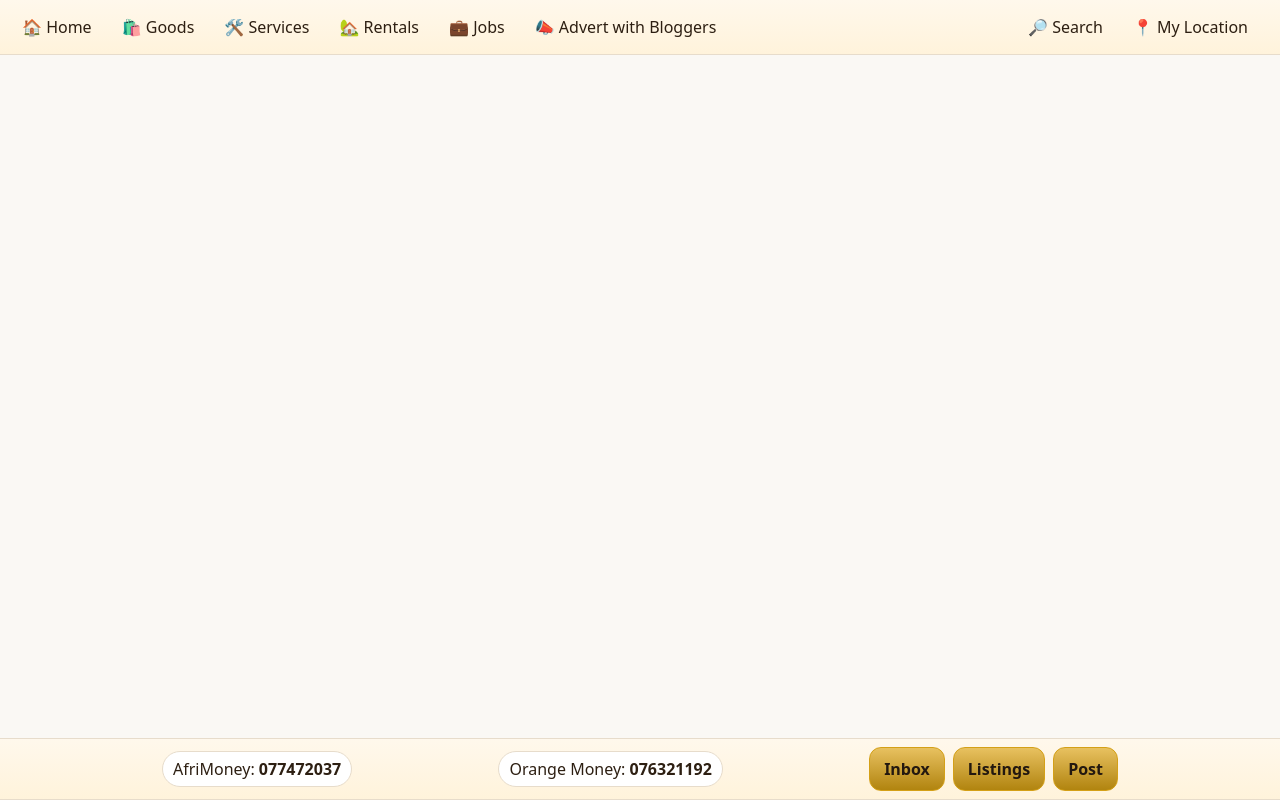
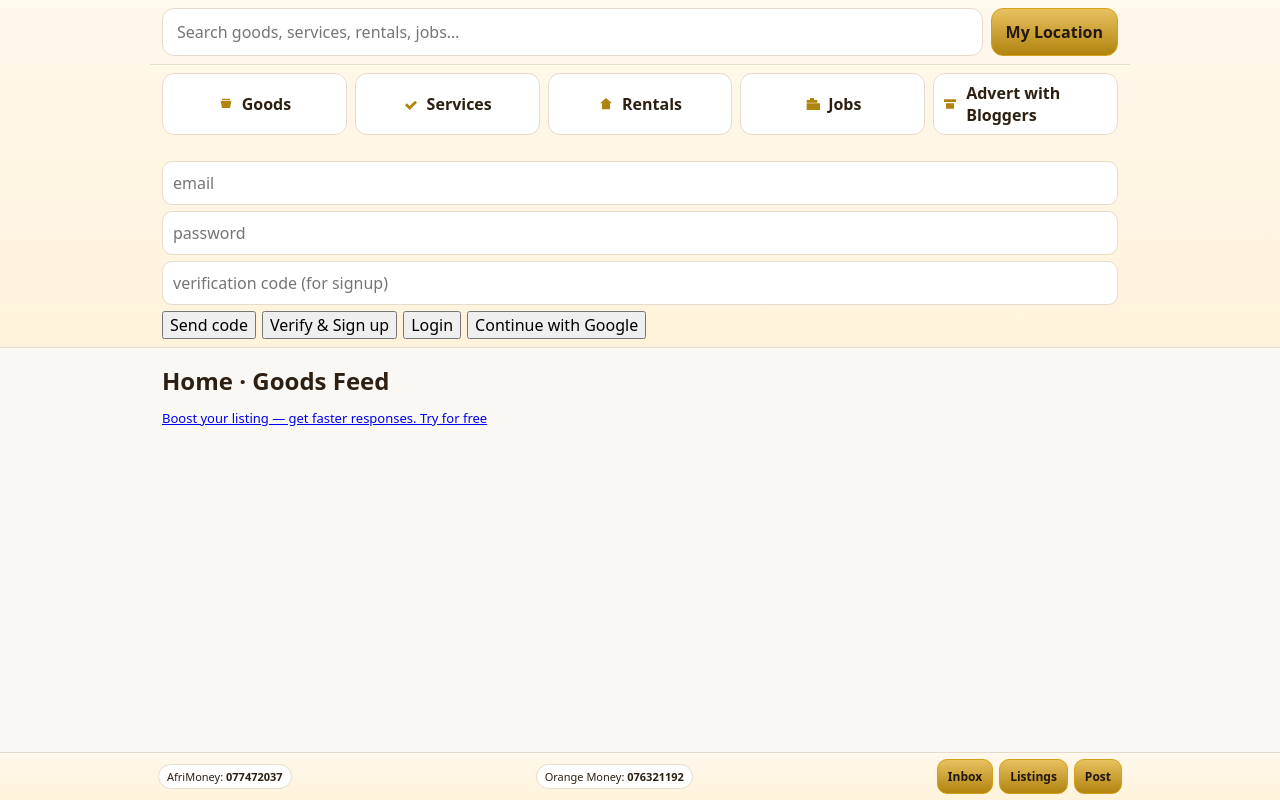
Before and after one commit to patrickses1/slemarket, a plain HTML site: page index.html in a window 1280 px wide. Drawn offline with Linux system fonts and the light colour scheme.

Commit message:
Update index.html

```diff
--- a/index.html
+++ b/index.html
@@ -6,12 +6,15 @@
   <title>Sleconomicmarket</title>
   <meta name="description" content="Local marketplace for Sierra Leone — goods, services, rentals, jobs, and blogger ads." />
 
-  <!-- Favicons / logo (optional; drop your own files in repo root) -->
+  <!-- Favicons (optional) -->
   <link rel="icon" type="image/png" sizes="32x32" href="./sleco-slmap-favicon-32.png">
   <link rel="icon" type="image/png" sizes="48x48" href="./sleco-slmap-favicon-48.png">
   <link rel="icon" type="image/png" sizes="192x192" href="./sleco-slmap-favicon-192.png">
   <link rel="icon" type="image/png" sizes="512x512" href="./sleco-slmap-favicon-512.png">
   <link rel="apple-touch-icon" href="./apple-touch-icon-slmap.png">
+
+  <!-- Google Identity Services (for Google Sign-In on phones) -->
+  <script src="https://accounts.google.com/gsi/client" async defer></script>
 
   <style>
     :root{
@@ -21,13 +24,26 @@
     }
     *{box-sizing:border-box} html,body{height:100%}
     body{margin:0;font-family:system-ui,-apple-system,Segoe UI,Roboto,Inter,Arial,sans-serif;background:var(--bg);color:var(--fg)}
-    header,footer{background:linear-gradient(180deg,#fff8ec,#fff3db);border-bottom:1px solid var(--border)}
-    header{position:sticky;top:0;z-index:10}
-    nav{display:flex;gap:10px;flex-wrap:wrap;align-items:center;padding:10px 12px}
-    nav a{color:var(--fg);text-decoration:none;padding:6px 10px;border-radius:10px}
-    nav a:hover{background:#fff6e7}
-    .spacer{flex:1}
-    #authArea button{margin-left:6px}
+
+    header{position:sticky;top:0;z-index:10;background:linear-gradient(180deg,#fff8ec,#fff3db);border-bottom:1px solid var(--border)}
+    /* Top search row (big) */
+    .topbar{display:grid;grid-template-columns:1fr auto;gap:8px;align-items:center;max-width:980px;margin:0 auto;padding:8px 12px;border-bottom:1px solid var(--border)}
+    .topbar input{width:100%;padding:12px 14px;border:1px solid var(--border);border-radius:12px;background:#fff;font-size:16px}
+    .topbar .locbtn{padding:12px 14px;border-radius:12px;background:linear-gradient(180deg,var(--gold-400),var(--gold-600));border:1px solid var(--gold-500);color:#23180f;font-weight:700}
+
+    /* Category row (boxes with icons + bold) */
+    .cats{display:grid;grid-template-columns:repeat(5,1fr);gap:8px;max-width:980px;margin:0 auto;padding:8px 12px}
+    .catbtn{
+      display:flex;gap:8px;align-items:center;justify-content:center;padding:8px;border:1px solid var(--border);
+      border-radius:12px;background:#fff;text-decoration:none;color:var(--fg);font-weight:800
+    }
+    .catbtn:hover{background:#fff7e6}
+    .catbtn svg{width:16px;height:16px;flex:0 0 16px}
+
+    /* Auth area (right side) */
+    nav{display:flex;gap:10px;flex-wrap:wrap;align-items:center;max-width:980px;margin:0 auto;padding:8px 12px}
+    nav .spacer{flex:1}
+
     main{max-width:980px;margin:16px auto;padding:0 12px 88px}
     h2{margin:8px 0 12px}
     .grid{display:grid;grid-template-columns:repeat(auto-fill,minmax(260px,1fr));gap:12px}
@@ -43,55 +59,88 @@
     .btn{display:inline-block;padding:10px 14px;border-radius:12px;background:linear-gradient(180deg,var(--gold-400),var(--gold-600));border:1px solid var(--gold-500);color:#23180f;font-weight:600;text-decoration:none}
     table{width:100%;border-collapse:collapse}
     th,td{padding:8px;border-bottom:1px solid var(--border);text-align:left;vertical-align:top}
-    footer{position:fixed;left:0;right:0;bottom:0;border-top:1px solid var(--border)}
-    .foot{max-width:980px;margin:0 auto;padding:8px 12px;display:flex;gap:10px;align-items:center;justify-content:space-between}
-    .foot .btnbar{display:flex;gap:8px}
-    .pill{padding:6px 10px;border:1px solid var(--border);border-radius:999px;background:#fff}
+
+    /* Tiny back button */
+    #backBtn{position:sticky;top:4px;left:4px;z-index:9;margin:4px 0 6px 0;padding:4px 8px;border-radius:999px;border:1px solid var(--border);background:#fff;cursor:pointer;font-size:12px}
+
+    /* Footer — tiny for mobile fit */
+    footer{position:fixed;left:0;right:0;bottom:0;border-top:1px solid var(--border);background:linear-gradient(180deg,#fff8ec,#fff3db)}
+    .foot{max-width:980px;margin:0 auto;padding:6px 8px;display:flex;gap:6px;align-items:center;justify-content:space-between}
+    .foot .btnbar{display:flex;gap:6px}
+    .pill{padding:4px 8px;border:1px solid var(--border);border-radius:999px;background:#fff;font-size:11px}
+    .btn{padding:8px 10px;font-size:12px;border-radius:10px}
+
     .photos{display:flex;gap:8px;flex-wrap:wrap}
-    .photos .ph{position:relative;width:76px;height:76px;border:1px solid var(--border);border-radius:10px;overflow:hidden}
+    .photos .ph{position:relative;width:72px;height:72px;border:1px solid var(--border);border-radius:10px;overflow:hidden}
     .photos .ph img{width:100%;height:100%;object-fit:cover}
     .photos .ph .x{position:absolute;top:2px;right:4px;border:none;background:#0008;color:#fff;border-radius:6px;padding:0 6px;line-height:20px;cursor:pointer}
 
-    /* Tiny hero (Home only) */
-    .hero { position: relative; overflow: hidden; border-top: 1px solid var(--border); border-bottom: 1px solid var(--border);
+    /* Tiny hero (Home only — even smaller now) */
+    .hero { display:none; position: relative; overflow: hidden; border-top: 1px solid var(--border); border-bottom: 1px solid var(--border);
             background: linear-gradient(180deg,#fff8ec,#fff3db); }
-    .hero-inner { max-width: 980px; margin: 0 auto; padding: 6px 12px 8px; }
-    .hero-box { position: relative; height: 88px; border: 1px solid var(--border); border-radius: 12px; overflow: hidden;
+    .hero-inner { max-width: 980px; margin: 0 auto; padding: 4px 12px 6px; }
+    .hero-box { position: relative; height: 56px; border: 1px solid var(--border); border-radius: 12px; overflow: hidden;
                 box-shadow: 0 6px 16px rgba(212,160,23,.10); }
-    .hero-slide { position:absolute; inset:0; display:grid; grid-template-columns:88px 1fr; align-items:center; gap:8px; padding:8px;
-                  opacity:0; pointer-events:none; transition:opacity .4s ease; }
+    .hero-slide { position:absolute; inset:0; display:grid; grid-template-columns:56px 1fr; align-items:center; gap:6px; padding:6px;
+                  opacity:0; pointer-events:none; transition:opacity .4s ease; font-size:12px }
     .hero-slide.active{ opacity:1; pointer-events:auto; }
-    .hero-art{ display:flex; align-items:center; justify-content:center; width:100%; height:100%; }
     .hero-art a{ display:block; width:100%; height:100%; cursor:pointer; text-decoration:none; }
-    .hero-copy h3{ margin:0 0 2px 0; font-size:14px }
-    .hero-copy p{ margin:0; color:var(--muted); font-size:12px }
-    .hero-cta.btn{ padding:6px 10px; font-size:12px; border-radius:10px }
+    .hero-copy h3{ margin:0 0 2px 0; font-size:12px }
+    .hero-copy p{ margin:0; color:var(--muted); font-size:11px }
+    .hero-cta.btn{ padding:4px 8px; font-size:11px; border-radius:8px }
     .floaty { animation: floaty 4s ease-in-out infinite; }
-    @keyframes floaty { 0%{transform:translateY(0)} 50%{transform:translateY(-4px)} 100%{transform:translateY(0)} }
-    @media (max-width:720px){ .hero-slide{ grid-template-columns:1fr; padding:8px } .hero-box{ height:120px } }
+    @keyframes floaty { 0%{transform:translateY(0)} 50%{transform:translateY(-3px)} 100%{transform:translateY(0)} }
+
+    @media (max-width:720px){
+      .cats{grid-template-columns:repeat(3,1fr)}
+      .topbar{grid-template-columns:1fr;gap:6px}
+    }
   </style>
 </head>
 <body>
   <header>
+    <!-- Big search row -->
+    <div class="topbar">
+      <input id="globalSearch" placeholder="Search goods, services, rentals, jobs…" />
+      <button class="locbtn" id="goLocation">My Location</button>
+    </div>
+
+    <!-- Category row (no emojis; small inline icons inside each box) -->
+    <div class="cats">
+      <a class="catbtn" href="#/goods">
+        <svg viewBox="0 0 24 24" aria-hidden="true"><path d="M4 7h16l-2 11H6L4 7zm2-3h12v2H6z" fill="#b1840f"/></svg>
+        <span style="font-weight:800">Goods</span>
+      </a>
+      <a class="catbtn" href="#/services">
+        <svg viewBox="0 0 24 24"><path d="M3 14l3-3 4 4 8-8 3 3-11 11z" fill="#b1840f"/></svg>
+        <span style="font-weight:800">Services</span>
+      </a>
+      <a class="catbtn" href="#/rentals">
+        <svg viewBox="0 0 24 24"><path d="M12 3l9 8h-3v9H6v-9H3z" fill="#b1840f"/></svg>
+        <span style="font-weight:800">Rentals</span>
+      </a>
+      <a class="catbtn" href="#/jobs">
+        <svg viewBox="0 0 24 24"><path d="M9 3h6v3h5v4H4V6h5V3zm-5 8h20v10H4V11z" fill="#b1840f"/></svg>
+        <span style="font-weight:800">Jobs</span>
+      </a>
+      <a class="catbtn" href="#/ads">
+        <svg viewBox="0 0 24 24"><path d="M3 5h18v4H3zM6 11h12v8H6z" fill="#b1840f"/></svg>
+        <span style="font-weight:800">Advert with Bloggers</span>
+      </a>
+    </div>
+
+    <!-- Auth / Admin quick links (no emojis) -->
     <nav>
-      <a href="#/">🏠 Home</a>
-      <a href="#/goods">🛍️ Goods</a>
-      <a href="#/services">🛠️ Services</a>
-      <a href="#/rentals">🏡 Rentals</a>
-      <a href="#/jobs">💼 Jobs</a>
-      <a href="#/ads">📣 Advert with Bloggers</a>
       <span class="spacer"></span>
-      <a href="#/search">🔎 Search</a>
-      <a href="#/location">📍 My Location</a>
-      <a id="adminLink" href="#/admin" style="display:none">🛡️ Admin</a>
-      <a id="quotesLink" href="#/admin/quotes" style="display:none">🛡️ Quotes</a>
-      <a id="adCampLink" href="#/ads/campaigns" style="display:none">🛡️ Ad Campaigns</a>
-      <a id="adminAppAdsLink" href="#/admin/app-ads" style="display:none">🛡️ App Ads</a>
+      <a id="adminLink" href="#/admin" style="display:none">Admin</a>
+      <a id="quotesLink" href="#/admin/quotes" style="display:none">Quotes</a>
+      <a id="adCampLink" href="#/ads/campaigns" style="display:none">Ad Campaigns</a>
+      <a id="adminAppAdsLink" href="#/admin/app-ads" style="display:none">App Ads</a>
       <span id="authArea"></span>
     </nav>
 
-    <!-- Tiny hero: ONLY visible on Home, hidden by default -->
-    <div id="heroSection" class="hero" style="display:none">
+    <!-- Tiny hero: ONLY visible on Home (Goods) -->
+    <div id="heroSection" class="hero">
       <div class="hero-inner">
         <div id="heroRotator" class="hero-box"></div>
       </div>
```
